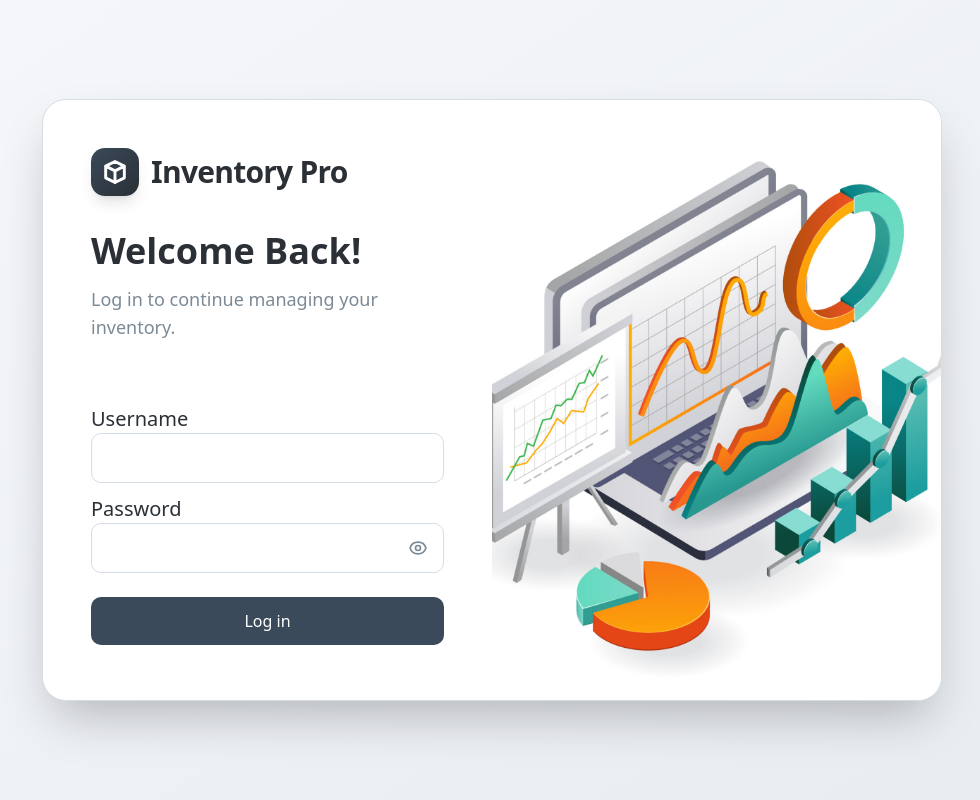
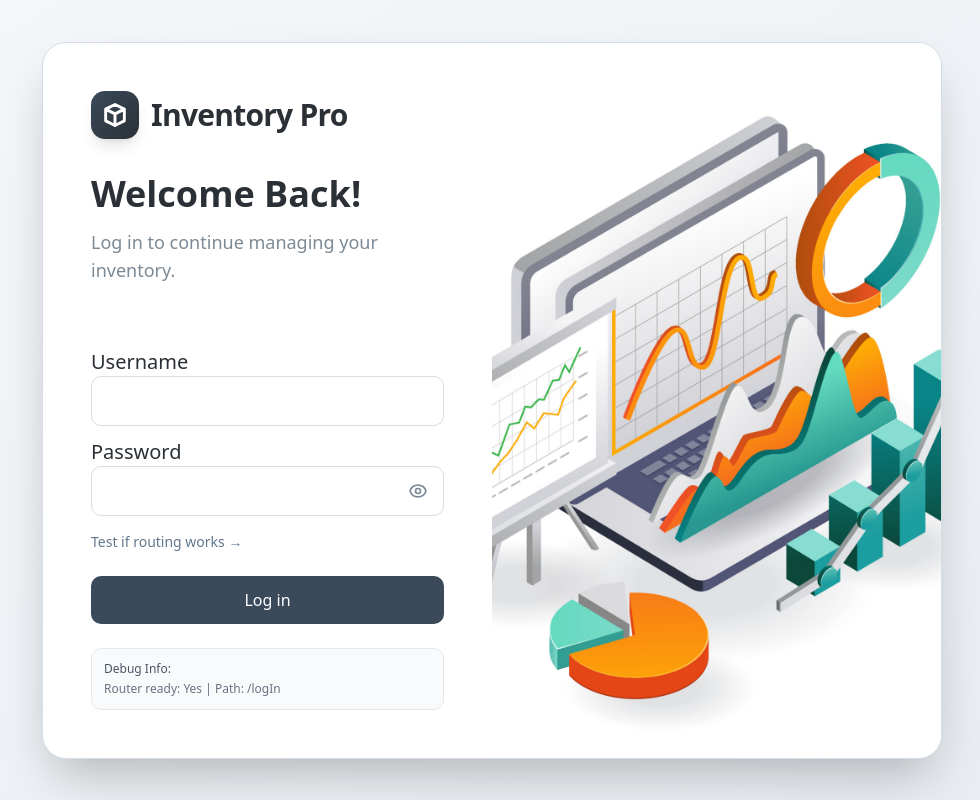
Before and after one commit to Davidevelops/frontEndBackup, a Next.js app: page /logIn in a window 1280 px wide. Shown: the whole page, without its empty margins (148-1128 px from the left). Built offline with nearby package versions, Linux system fonts and the light colour scheme; no server answers.

Commit message:
omsim gain

```diff
--- a/app/(auth)/logIn/page.tsx
+++ b/app/(auth)/logIn/page.tsx
@@ -6,6 +6,7 @@ import Link from "next/link";
 import Image from "next/image";
 import { useAuth } from "@/lib/authContext";
 import toast from "react-hot-toast";
+import { useRouter } from "next/navigation"; // Added import
 
 export default function LogIn() {
 	const [username, setUsername] = useState("");
@@ -14,6 +15,7 @@ export default function LogIn() {
 	const [error, setError] = useState<string | null>(null);
 	const [loading, setLoading] = useState(false);
 	const { checkSession } = useAuth();
+	const router = useRouter(); // Added router hook
 
 	const handleSubmit = async (e: React.FormEvent) => {
 		e.preventDefault();
@@ -25,11 +27,16 @@ export default function LogIn() {
 			console.log("Login success:", response);
 			toast.success('Login successful!');
 
-			await new Promise(resolve => setTimeout(resolve, 100));
+			// Removed the artificial delay
+			// await new Promise(resolve => setTimeout(resolve, 100));
 
 			await checkSession();
 
-			window.location.href = "/dashboard";
+			// FIXED: Use Next.js router instead of window.location
+			router.push("/dashboard");
+			// Optional: Force a refresh to update all components
+			router.refresh();
+
 		} catch (err: any) {
 			console.error("Login error:", err);
 			const errorMessage = err.response?.data?.error || err.message || "Invalid username or password. Please try again.";
@@ -74,6 +81,7 @@ export default function LogIn() {
 									value={username}
 									onChange={(e) => setUsername(e.target.value)}
 									required
+									disabled={loading}
 								/>
 							</div>
 
@@ -89,11 +97,13 @@ export default function LogIn() {
 										value={password}
 										onChange={(e) => setPassword(e.target.value)}
 										required
+										disabled={loading}
 									/>
 									<button
 										type="button"
 										className="absolute right-3 top-1/2 transform -translate-y-1/2 text-[#7C8A96] hover:text-[#3A4A5A] transition-colors focus:outline-none focus:ring-2 focus:ring-[#3A4A5A] focus:ring-offset-2 rounded p-1"
 										onClick={togglePasswordVisibility}
+										disabled={loading}
 									>
 										{showPassword ? (
 											<svg className="w-5 h-5" fill="none" stroke="currentColor" viewBox="0 0 24 24">
@@ -108,26 +118,54 @@ export default function LogIn() {
 									</button>
 								</div>
 							</div>
-{/*
-							<Link href="/" className="text-[12px] text-[#62778C] hover:text-[#3A4A5A] transition-colors">
-								Forgot password?
-							</Link> */}
+
+							{/* Debug link - remove in production */}
+							<div className="mt-4 text-sm">
+								<Link
+									href="/test"
+									className="text-[#62778C] hover:text-[#3A4A5A] transition-colors"
+								>
+									Test if routing works →
+								</Link>
+							</div>
 						</div>
 
 						{error && (
-							<p className="text-red-500 text-sm my-2 bg-red-50 p-2 rounded-lg border border-red-200">⚠️ {error}</p>
+							<div className="my-4 p-3 bg-red-50 border border-red-200 rounded-lg">
+								<p className="text-red-600 font-medium">Login Error:</p>
+								<p className="text-red-500 text-sm mt-1">{error}</p>
+								<p className="text-xs text-gray-500 mt-2">
+									If this persists, check browser console (F12) for details.
+								</p>
+							</div>
 						)}
 
 						<button
 							type="submit"
 							disabled={loading}
-							className="rounded-lg bg-[#3A4A5A] hover:bg-[#31414F] disabled:bg-[#A7B3C0] w-full text-white py-3 font-medium transition-colors duration-200 focus:outline-none focus:ring-2 focus:ring-[#3A4A5A] focus:ring-offset-2"
+							className="rounded-lg bg-[#3A4A5A] hover:bg-[#31414F] disabled:bg-[#A7B3C0] w-full text-white py-3 font-medium transition-colors duration-200 focus:outline-none focus:ring-2 focus:ring-[#3A4A5A] focus:ring-offset-2 flex items-center justify-center"
 						>
-							{loading ? "Logging in..." : "Log in"}
+							{loading ? (
+								<>
+									<svg className="animate-spin -ml-1 mr-3 h-5 w-5 text-white" xmlns="http://www.w3.org/2000/svg" fill="none" viewBox="0 0 24 24">
+										<circle className="opacity-25" cx="12" cy="12" r="10" stroke="currentColor" strokeWidth="4"></circle>
+										<path className="opacity-75" fill="currentColor" d="M4 12a8 8 0 018-8V0C5.373 0 0 5.373 0 12h4zm2 5.291A7.962 7.962 0 014 12H0c0 3.042 1.135 5.824 3 7.938l3-2.647z"></path>
+									</svg>
+									Logging in...
+								</>
+							) : "Log in"}
 						</button>
+
+						{/* Debug info - remove in production */}
+						<div className="mt-6 p-3 bg-gray-50 rounded-lg border border-gray-200">
+							<p className="text-xs text-gray-600 mb-1">Debug Info:</p>
+							<p className="text-xs text-gray-500">
+								Router ready: {router ? "Yes" : "No"} |
+								Path: {typeof window !== 'undefined' ? window.location.pathname : 'Loading...'}
+							</p>
+						</div>
 					</form>
 				</div>
-
 
 				<div className="image-container w-[50%] min-h-[600px] max-h-[1200px] relative">
 					<Image
@@ -135,6 +173,7 @@ export default function LogIn() {
 						alt="auth image"
 						fill
 						className="object-cover"
+						priority // Add priority for faster loading
 					/>
 				</div>
 			</div>
--- /dev/null
+++ b/middleware.ts
@@ -0,0 +1,40 @@
+
+import { NextResponse } from 'next/server';
+import type { NextRequest } from 'next/server';
+
+export function middleware(request: NextRequest) {
+
+  const path = request.nextUrl.pathname;
+
+
+  const isPublicPath = path === '/auth/login' || path === '/' || path.startsWith('/_next') || path.includes('.');
+
+
+  const token = request.cookies.get('token')?.value;
+
+  console.log(`Middleware: ${path}, hasToken: ${!!token}, isPublic: ${isPublicPath}`);
+
+
+  if (token && path === '/auth/login') {
+    return NextResponse.redirect(new URL('/dashboard', request.url));
+  }
+
+
+  if (isPublicPath || token) {
+    return NextResponse.next();
+  }
+
+
+  if (!token && !isPublicPath) {
+    return NextResponse.redirect(new URL('/auth/login', request.url));
+  }
+
+  return NextResponse.next();
+}
+
+
+export const config = {
+  matcher: [
+    '/((?!api|_next/static|_next/image|favicon.ico).*)',
+  ],
+};
--- a/next.config.ts
+++ b/next.config.ts
@@ -4,6 +4,8 @@ const nextConfig: NextConfig = {
   typescript: {
     ignoreBuildErrors: true,
   },
+  trailingSlash: false,
+  reactStrictMode: true,
 };
 
 export default nextConfig;
```
